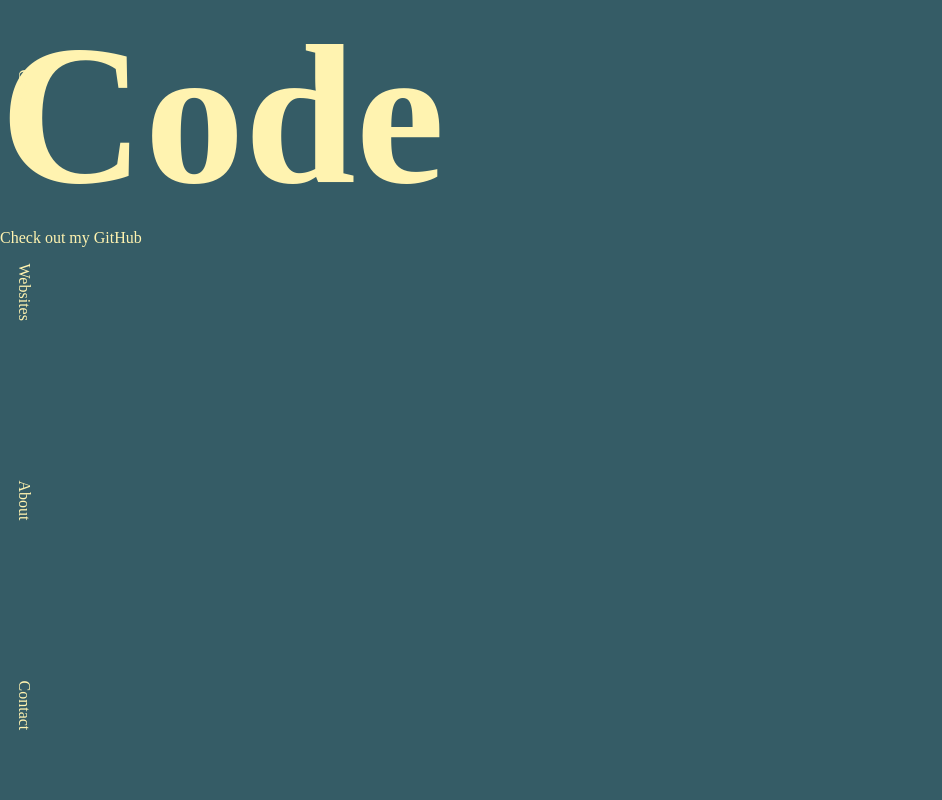
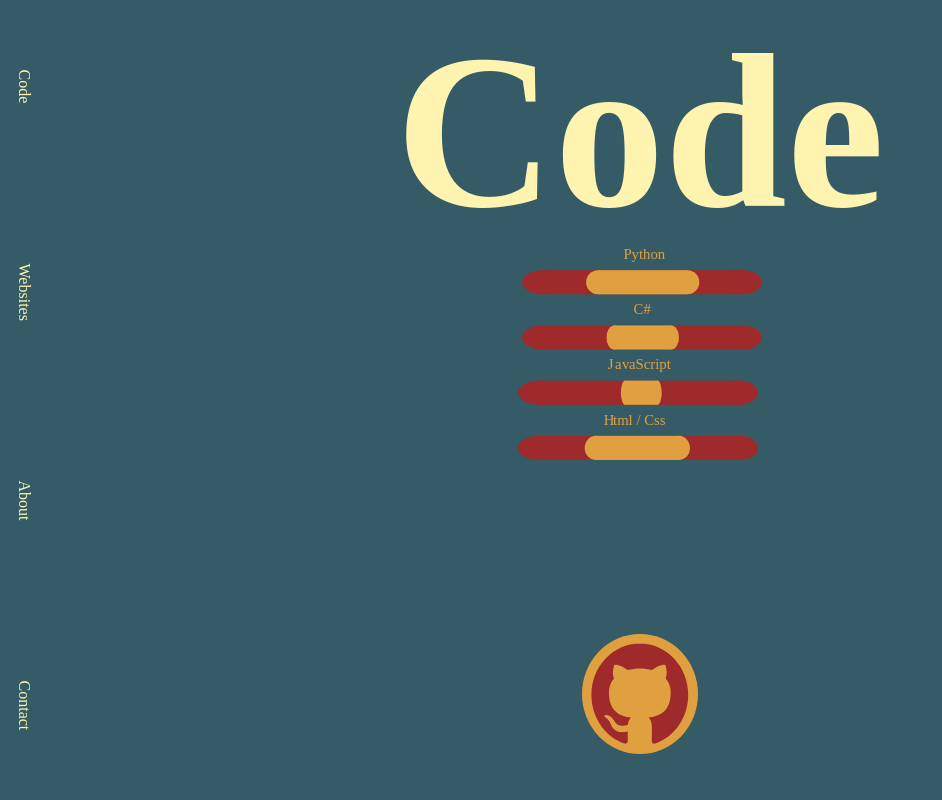
Before and after one commit to Antoine9123/MyITprojects, a plain HTML site: page index.html in a window 1280 px wide. Shown: the top 800 px of the page, without its empty margins (0-942 px from the left). Drawn offline with Linux system fonts and the light colour scheme; a web font is replaced by a local one.

Commit message:
All OK before clean

```diff
--- /dev/null
+++ b/css/code_style.css
@@ -0,0 +1,33 @@
+#Code h1 {
+    position: absolute;
+    font-size: 220px;
+    padding: 6px;
+    width: 40vw;
+    top: 0;
+    left: 50%;
+    transform: translateX(-50%);
+    z-index: 10;
+    text-align: center;
+}
+
+#languages {
+    position: absolute;
+    padding: 6px;
+    width: 20vw;
+    top: 30vh;
+    left: 50%;
+    transform: translateX(-50%);
+    z-index: 10;
+    text-align: center;
+}
+
+#github {
+    position: absolute;
+    padding: 6px;
+    width: 10vw;
+    bottom: 5vh;
+    left: 50%;
+    transform: translateX(-50%);
+    z-index: 10;
+    text-align: center;
+}
--- a/index.html
+++ b/index.html
@@ -8,6 +8,7 @@
         <link rel="stylesheet" href="css/home_style.css" />
         <link rel="stylesheet" href="css/contact_style.css" />
         <link rel="stylesheet" href="css/website_style.css" />
+        <link rel="stylesheet" href="css/code_style.css" />
 
         <link rel="stylesheet" href="style_open.css" />
         <link rel="stylesheet" href="navbar_style.css" />
@@ -25,7 +26,10 @@
 <!-- ################# Page => CODE #################---------------------------------------------------------------------------------- -->
         <div id="Code" class="CodeBG">
             <h1> Code </h1>
-            <p id="Pcode">Check out my GitHub </p>
+            <img id="languages" src="img/languages.svg">
+            <a href="https://github.com/Antoine9123" target="_blank">
+                <img id="github" src="img/github.svg" alt="GitHub">
+            </a>
         </div>
 <!-- ################# Page => HOME #################---------------------------------------------------------------------------------- -->
         <div id="Home" class="HomeBG">
--- a/navbar_style.css
+++ b/navbar_style.css
@@ -16,4 +16,5 @@ nav a {
     text-decoration: none;
     color: #FFF3B0;
     writing-mode: vertical-lr;
+    cursor: pointer;
 }
--- a/style_open.css
+++ b/style_open.css
@@ -10,6 +10,7 @@ body
 {
     background-color: #355C66;
     color: #FFF3B0;
+    overflow: hidden;
 }
 
 h1{font-size: 200px;}
```
Also changed, not shown: img/github.svg (added), img/languages.svg (added).
